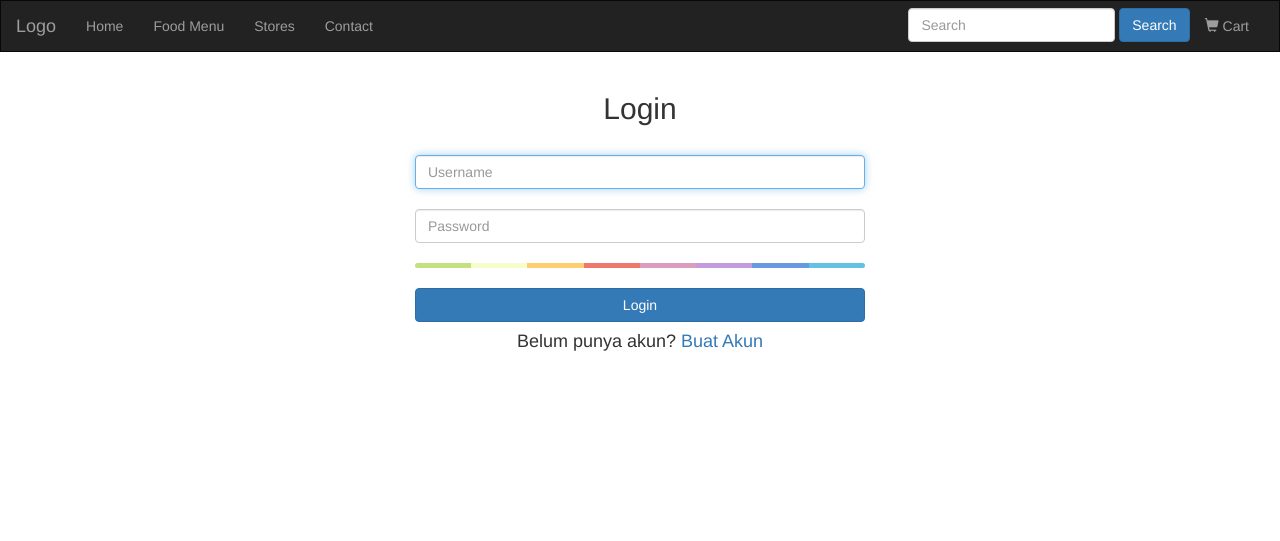
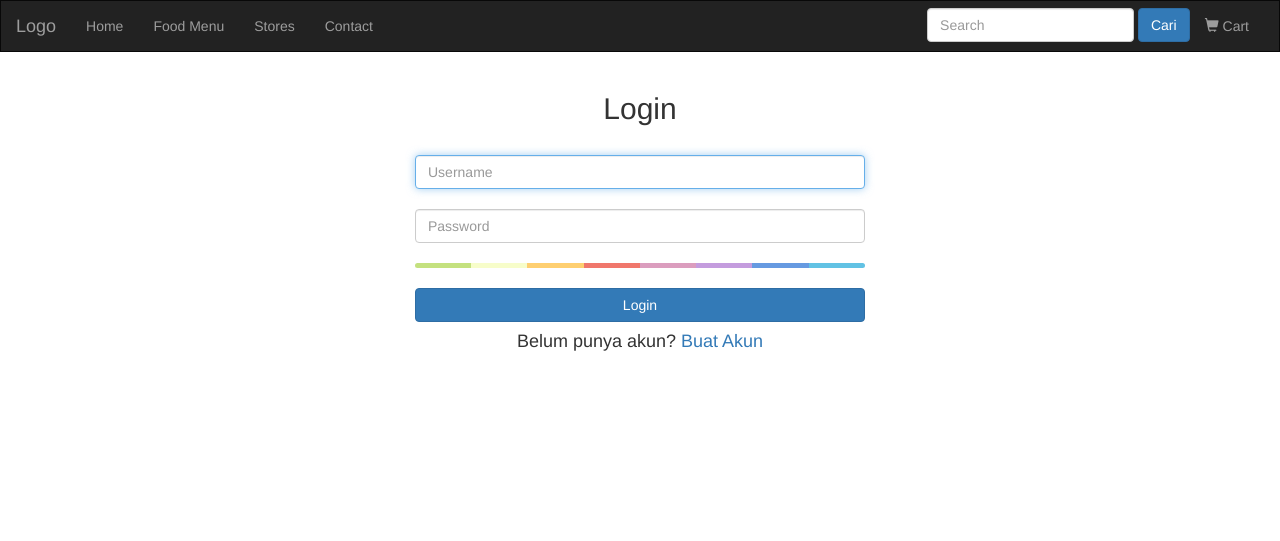
Before and after one commit to NaTa64/test, a PHP site: page /login.php in a window 1280 px wide. Shown: the top 541 px of the page. Run offline with PHP 8.4, Linux system fonts and the light colour scheme; a stand-in replaces the project's code that opens the database connection; some libraries are stand-ins or nearby versions.

Commit message:
ubah-kata-search-login

```diff
--- a/login.php
+++ b/login.php
@@ -53,7 +53,7 @@ require("koneksi/koneksi.php"); // Including the db Connection
           <li style="top:7px;">
             <form class="form-inline my-2 my-lg-0" method="get" action="results.php" enctype="multipart/form-data">
               <input class="form-control" type="search" name="user_query" placeholder="Search" aria-label="Search">
-              <button class="btn btn-primary" name="search" type="submit">Search</button>
+              <button class="btn btn-primary" name="search" type="submit">Cari</button>
             </form>
           <li><a href="cart.php"><span class="glyphicon glyphicon-shopping-cart"></span> Cart</a></li>
         </ul>
```
